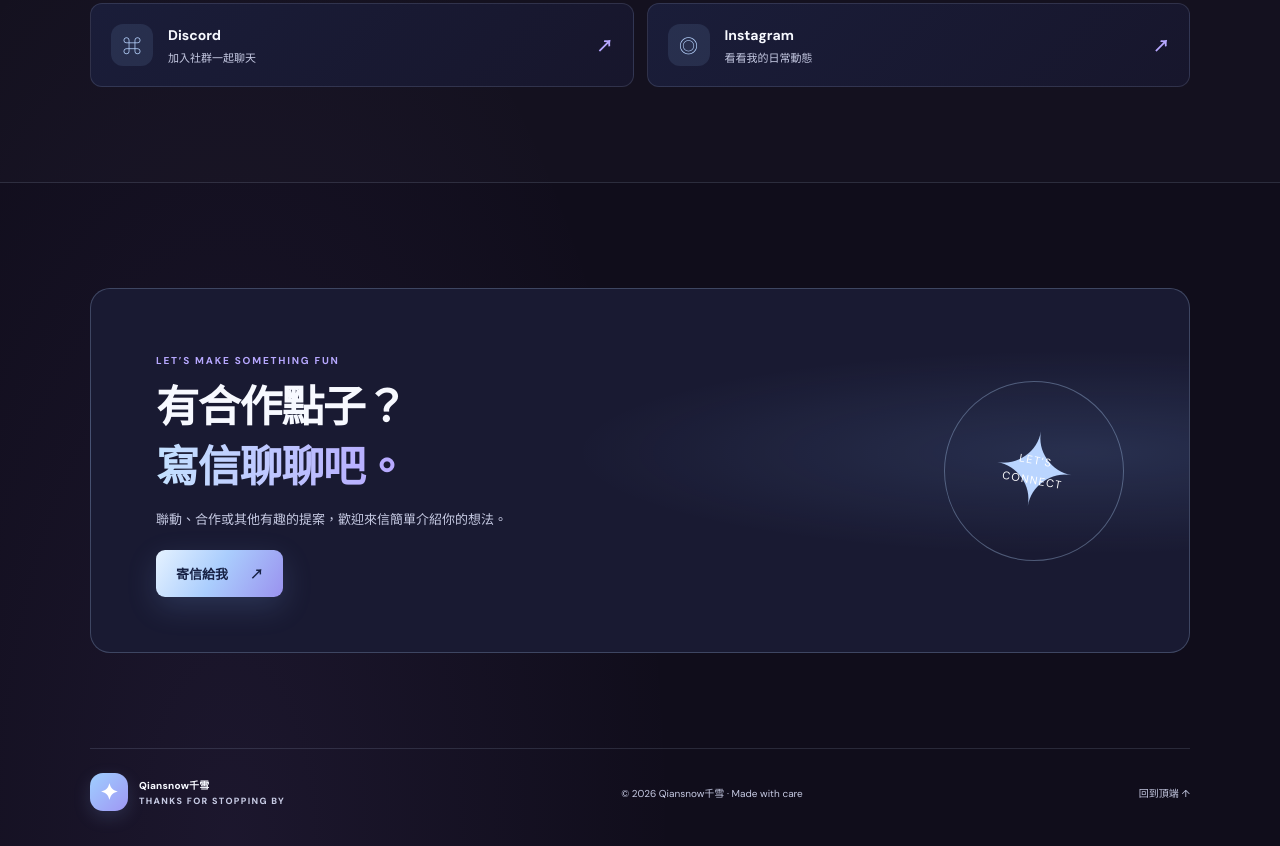
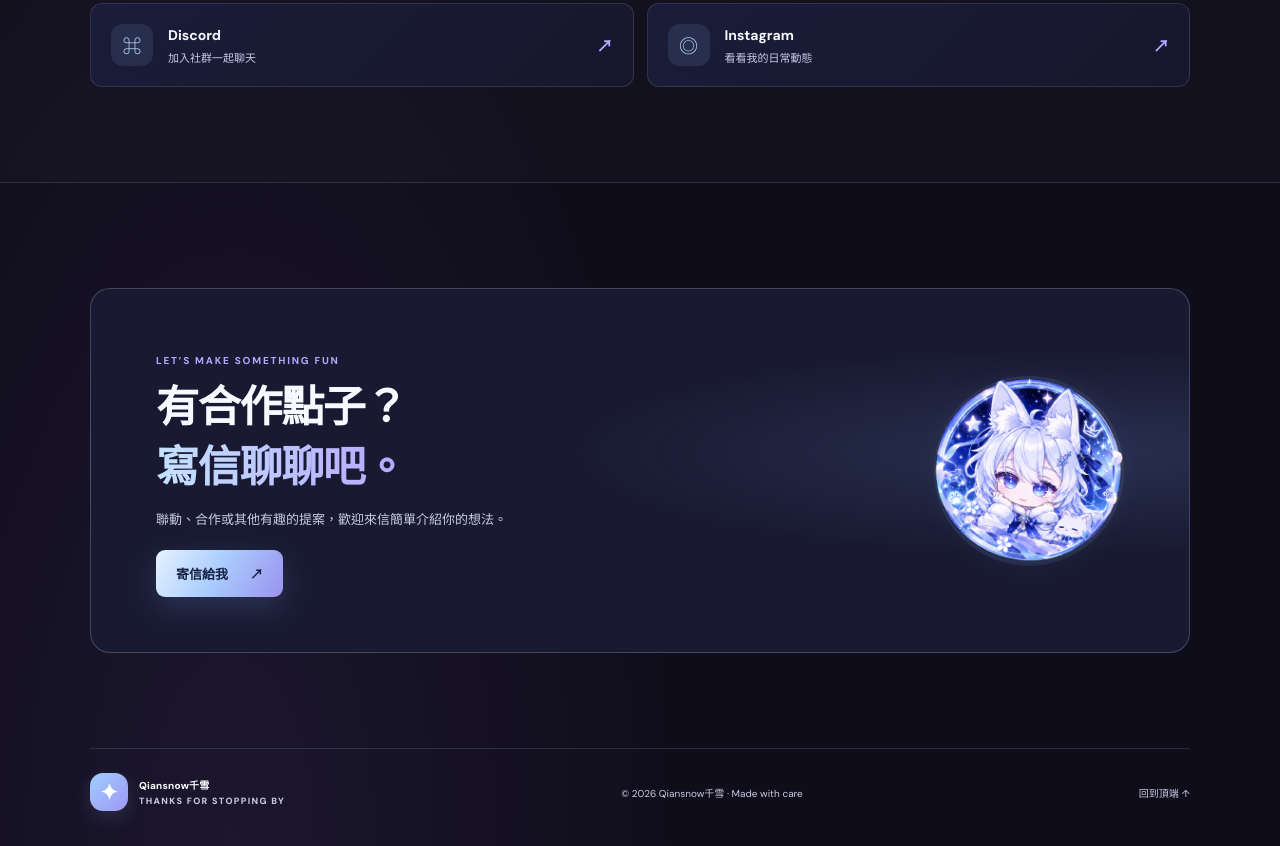
Before and after one commit to AthenaMiraclecompany/qiansnow, a plain HTML site: page index.html in a window 1280 px wide. Shown: the part 1522-2368 px from the top of the page. Drawn offline with Linux system fonts and the light colour scheme.

Commit message:
Replace contact emblem with character portrait

```diff
--- a/index.html
+++ b/index.html
@@ -7,6 +7,7 @@
   <link rel="stylesheet" href="style.css?v=hero-clean">
   <link rel="stylesheet" href="portrait.css?v=2">
   <link rel="stylesheet" href="theme.css?v=1">
+  <link rel="stylesheet" href="contact-avatar.css?v=1">
 </head>
 <body>
   <header class="topbar"><a class="brand" href="#home"><span class="mark">✦</span><span>Qiansnow千雪<small>CREATOR · STREAMER</small></span></a><nav><a href="#about">關於我</a><a href="#links">社群連結</a><a href="#contact">合作聯絡</a></nav><a class="top-cta" href="https://twitch.tv/你的頻道" target="_blank" rel="noreferrer">前往直播 ↗</a></header>
@@ -15,6 +16,6 @@
     <section class="ticker"><div>GAMES <b>✦</b> CHAT <b>✦</b> COMMUNITY <b>✦</b> GOOD VIBES <b>✦</b> GAMES <b>✦</b> CHAT <b>✦</b> COMMUNITY <b>✦</b></div></section>
     <section id="about" class="section wrap"><div class="section-head"><p class="eyebrow">A LITTLE ABOUT ME</p><h2>先打聲招呼，<em>再一起冒險。</em></h2></div><div class="about-grid"><p class="about-lede">我是 Qiansnow 千雪，一位喜歡遊戲、聊天，也喜歡和大家分享生活的創作者。</p><div class="about-detail"><p>不管你是想找人一起玩、聽聽背景音，或只是想在聊天室說聲嗨，都很歡迎加入。希望這裡能成為你放鬆一下的小角落。</p><div class="tags"><span>🎮 遊戲</span><span>💬 聊天</span><span>☕ 日常分享</span></div></div></div></section>
     <section id="links" class="section links-section"><div class="wrap"><div class="section-head"><p class="eyebrow">FIND ME ONLINE</p><h2>在你常用的地方，<em>也能找到我。</em></h2></div><div class="cards"><a class="link-card" href="https://twitch.tv/你的頻道" target="_blank" rel="noreferrer"><span class="card-icon">▶</span><span><b>Twitch</b><small>直播、聊天室，一起玩</small></span><strong>↗</strong></a><a class="link-card" href="https://youtube.com/@你的頻道" target="_blank" rel="noreferrer"><span class="card-icon">▷</span><span><b>YouTube</b><small>精華和影片存檔</small></span><strong>↗</strong></a><a class="link-card" href="https://discord.gg/你的邀請碼" target="_blank" rel="noreferrer"><span class="card-icon">⌘</span><span><b>Discord</b><small>加入社群一起聊天</small></span><strong>↗</strong></a><a class="link-card" href="https://instagram.com/你的帳號" target="_blank" rel="noreferrer"><span class="card-icon">◎</span><span><b>Instagram</b><small>看看我的日常動態</small></span><strong>↗</strong></a></div></div></section>
-    <section id="contact" class="section wrap"><div class="contact"><div><p class="eyebrow">LET’S MAKE SOMETHING FUN</p><h2>有合作點子？<br><em>寫信聊聊吧。</em></h2><p>聯動、合作或其他有趣的提案，歡迎來信簡單介紹你的想法。</p><a class="button primary" href="mailto:你的信箱@example.com">寄信給我 <span>↗</span></a></div><div class="contact-star">✦<small>LET’S<br>CONNECT</small></div></div></section>
+    <section id="contact" class="section wrap"><div class="contact"><div><p class="eyebrow">LET’S MAKE SOMETHING FUN</p><h2>有合作點子？<br><em>寫信聊聊吧。</em></h2><p>聯動、合作或其他有趣的提案，歡迎來信簡單介紹你的想法。</p><a class="button primary" href="mailto:你的信箱@example.com">寄信給我 <span>↗</span></a></div><div class="contact-avatar"><img src="contact-avatar.png" alt="Qiansnow千雪 角色頭像"></div></div></section>
   </main><footer class="wrap footer"><a class="brand" href="#home"><span class="mark">✦</span><span>Qiansnow千雪<small>THANKS FOR STOPPING BY</small></span></a><span>© 2026 Qiansnow千雪 · Made with care</span><a href="#home">回到頂端 ↑</a></footer>
 </body></html>
```
